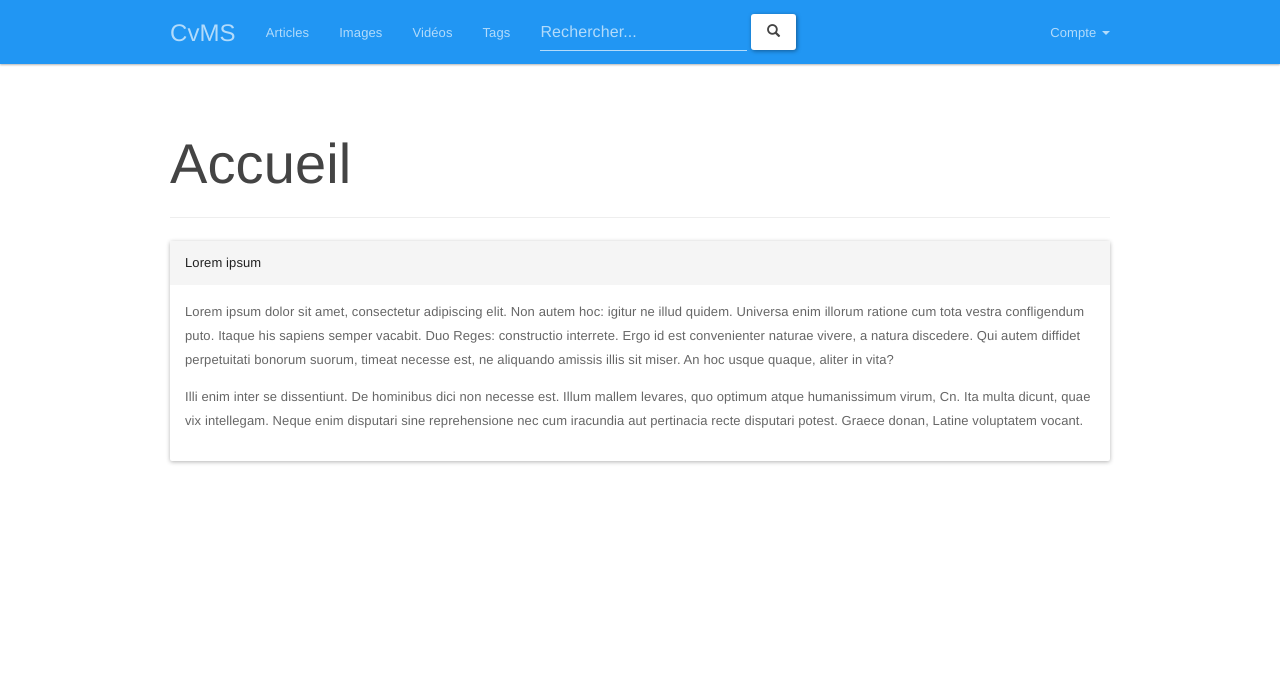
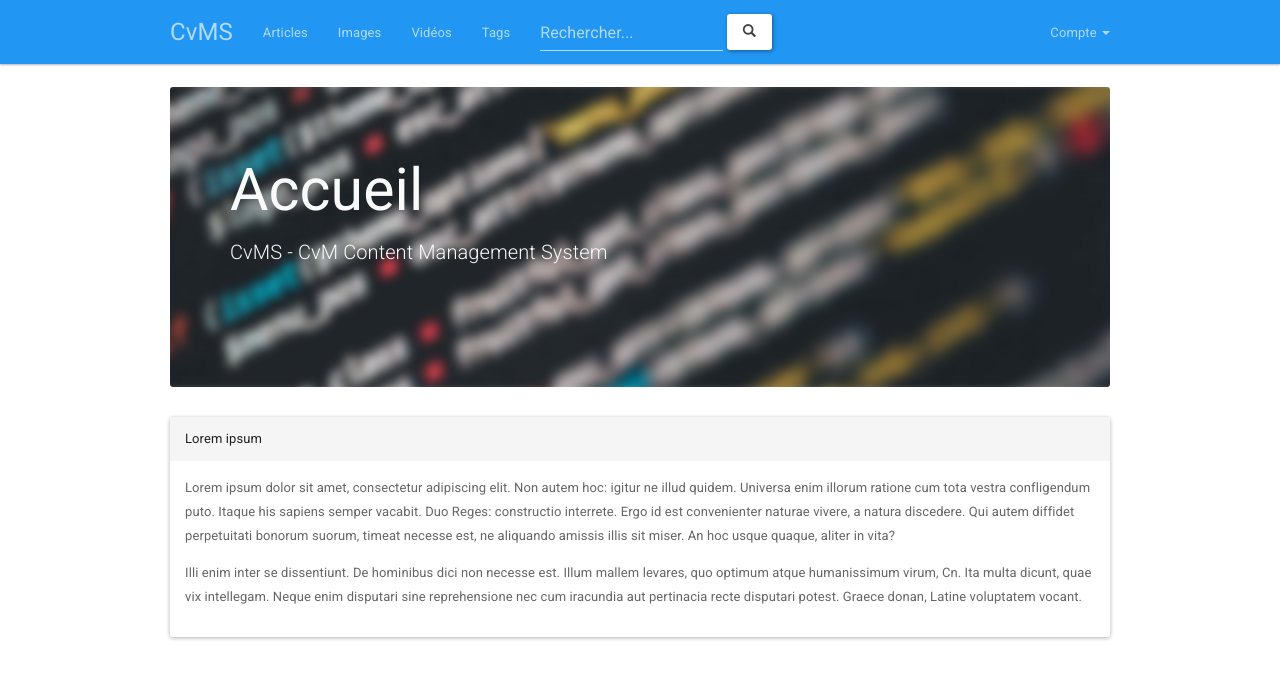
Before and after one commit to folkrav/B65-CvMS, a Flask app: page / in a window 1280 px wide. Shown: the top 679 px of the page. Run offline with Flask 2, Linux system fonts and the light colour scheme; some libraries are stand-ins or nearby versions; some web fonts are replaced.

Commit message:
tweaked design

```diff
--- a/app/auth/views.py
+++ b/app/auth/views.py
@@ -12,9 +12,9 @@ def login():
         user = User.query.filter_by(username=form.username.data).first()
         if user is not None and user.check_password(form.password.data):
             login_user(user, remember=form.remember.data)
+            flash('Connexion réussie!', 'success')
             return redirect(url_for('main.index'))
         flash('Mauvaises informations de connexion.', 'danger')
-
     return render_template('auth/login.html', form=form)
 
 @auth.route('/register', methods=['GET', 'POST'])
--- a/app/static/css/global.css
+++ b/app/static/css/global.css
@@ -5,17 +5,46 @@
     }
 }
 
-/* Colors */
-body {
-    font-family: "Helvetica Neue", Helvetica, Arial, sans-serif;
+/* Alert */
+.alert {
+    width: 350px;
+    margin: 0 auto;
+    display: none;
+    margin-bottom: 24px;
 }
 
-/* Error pages */
-.error404,
-.error505 {
+ /*jumbotrons */
+.jumbotron {
     min-height: 300px;
-    background-size: cover;
-    color: #222;
+    position: relative;
+    background: none;
+    overflow: hidden;
+}
+.jumbotron h1,
+.jumbotron p {
+    color: #fafafa;
 }
 
-.error404 {background-image: url('/static/img/404.jpeg');}
+/* Create blur effect */
+.jumbotron-background {
+    position: absolute;
+    top: 0;
+    left: 0;
+    right: 0;
+    bottom: 0;
+    background-size: cover;
+    background-repeat: no-repeat;
+    transform: scale(1.05);
+    -webkit-filter: blur(5px);
+    -moz-filter: blur(5px);
+    -o-filter: blur(5px);
+    -ms-filter: blur(5px);
+    filter: blur(5px);
+    z-index: -1;
+}
+
+.jumbotron-index {height: 300px;}
+.jumbotron-index .jumbotron-background {background: #000 url('/static/img/index.jpg') center center;}
+
+.jumbotron-404 {height: 500px;}
+.jumbotron-404 .jumbotron-background {background: #000 url('/static/img/404.jpg') center center;}
--- /dev/null
+++ b/app/static/js/ui.js
@@ -0,0 +1,5 @@
+$(document).ready(function () {
+    $(".alert").each(function (index) {
+        $(this).delay(index*600).slideDown(400).delay(3500).slideUp(400);
+    })
+});
--- a/app/templates/404.html
+++ b/app/templates/404.html
@@ -2,9 +2,9 @@
 
 {% block contents %}
 {{super()}}
-<div class="jumbotron error404">
+<div class="jumbotron jumbotron-404">
+    <div class="jumbotron-background"></div>
     <h1>Oups... erreur 404.</h1>
     <p>Page introuvable. Voulez-vous retourner à <a href="{{ url_for('main.index') }}">l'accueil</a>?</p>
 </div>
-
 {%- endblock %}
--- a/app/templates/base.html
+++ b/app/templates/base.html
@@ -14,8 +14,11 @@
 
 {% block styles %}
     {{super()}}
-    <link rel="stylesheet" type="text/css" href="{{url_for('static', filename='css/bootstrap.min.css')}}">
-    <link rel="stylesheet" type="text/css" href="{{url_for('static', filename='css/global.css')}}">
+    <link rel="shortcut icon" href="{{ url_for('static', filename='favicon.ico') }}" type="image/x-icon">
+    <link rel="icon" href="{{ url_for('static', filename='favicon.ico') }}" type="image/x-icon">
+    <link href="https://fonts.googleapis.com/css?family=Roboto" rel="stylesheet">
+    <link rel="stylesheet" type="text/css" href="{{ url_for('static', filename='css/bootstrap.min.css') }}">
+    <link rel="stylesheet" type="text/css" href="{{ url_for('static', filename='css/global.css') }}">
 
 {% endblock %}
 
@@ -77,14 +80,20 @@
         {% with messages = get_flashed_messages(with_categories=true) %}
             {% if messages %}
                 {% for category, message in messages %}
-                    <div class="alert alert-{{ category }}">
-                        <button type="button" class="close" data-dismiss="alert">&times;</button>
-                        {{ message }}
-                    </div>
+                <div class="alert alert-{{ category }} fade in out">
+                    {{ message }}
+                </div>
                 {% endfor %}
             {% endif %}
         {% endwith %}
+
         {% block contents %}{% endblock %}
+
     </div>
     {% endblock %}
 {% endblock %}
+
+{% block scripts %}
+{{super()}}
+<script src="{{url_for('static', filename='js/ui.js')}}"></script>
+{% endblock %}
--- a/app/templates/index.html
+++ b/app/templates/index.html
@@ -2,7 +2,12 @@
 
 {% block contents %}
 {{super()}}
-<div class="page-header"><h1>Accueil</h1></div>
+
+<div class="jumbotron jumbotron-index">
+    <div class="jumbotron-background"></div>
+    <h1>Accueil</h1>
+    <p>CvMS - CvM Content Management System</p>
+</div>
 <div class="panel panel-default">
     <div class="panel-heading">Lorem ipsum</div>
     <div class="panel-body">
```
Also changed, not shown: app/static/favicon.ico (added), app/static/img/404.jpeg (deleted), app/static/img/404.jpg (added), app/static/img/index.jpg (added).
